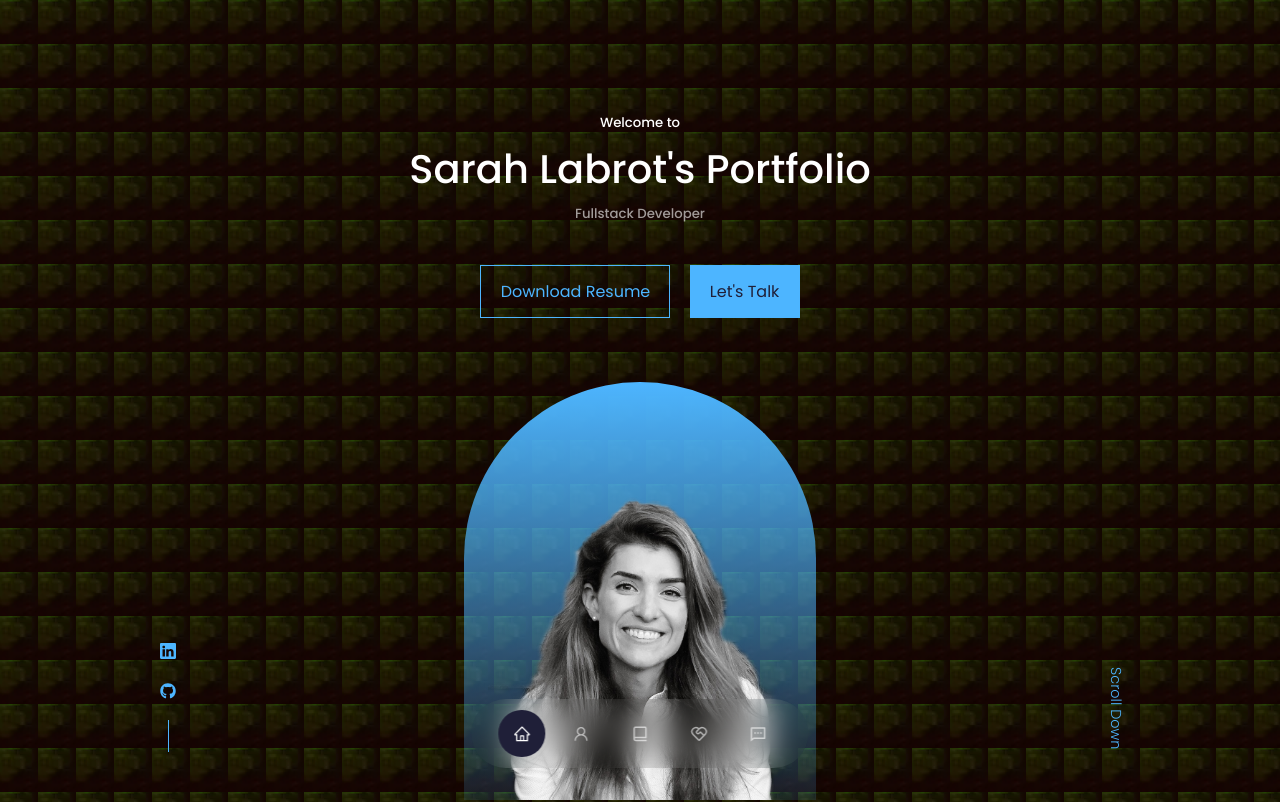
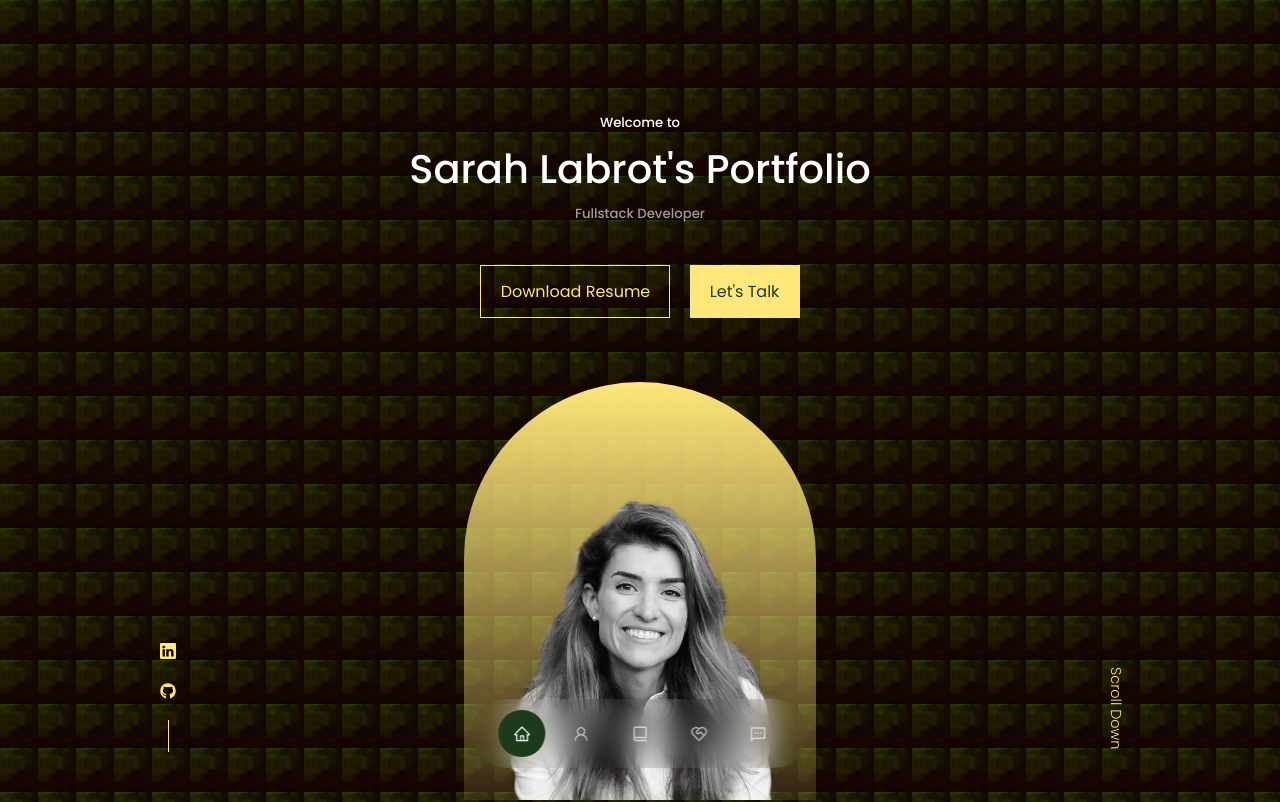
Before and after one commit to SarahLabrotLientz/react-portfolio, a React (Create React App) app: page / in a window 1280 px wide. Shown: the top 802 px of the page. Built offline with nearby package versions, Linux system fonts and the light colour scheme.

Commit message:
starting on css for contact component now

```diff
--- a/src/index.css
+++ b/src/index.css
@@ -11,10 +11,10 @@
 
 }
 :root {
-    --color-bg: #1f1f38;
-    --color-bg-variant: #2c2c6c;
-    --color-primary: #4db5ff;
-    --color-primary-variant: rgba(77,181,255,0.4);
+    --color-bg: rgb(28, 59, 28);
+    --color-bg-variant: #2C5F2DFF;
+    --color-primary: #FFE77AFF;
+    --color-primary-variant: rgba(rgb(196, 172, 66));
     --color-white: #fff;
     --color-light: rgba(255, 255, 255, 0.6);
 
```
